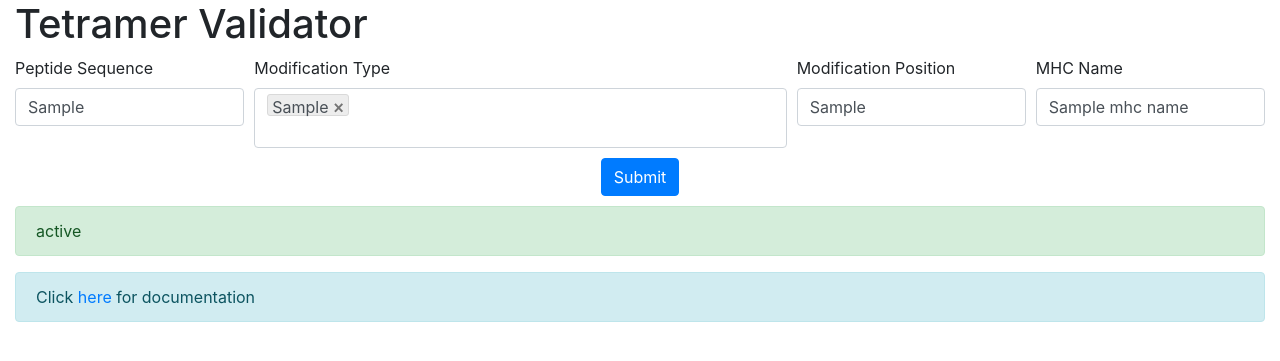
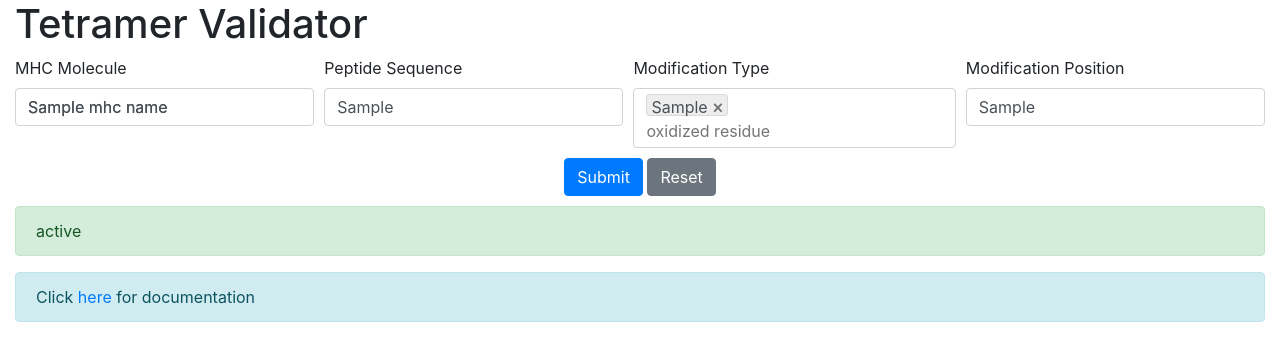
Before and after one commit to IEDB/tetramer-validator, a Flask app: template tetramer_validator/templates/base.html in a window 1280 px wide. Shown: the top 361 px of the page. Run offline with Flask 2, Linux system fonts and the light colour scheme; the template is opened without the code that fills it: most values are stand-ins (such as "Sample title", 1, 10 or a date in 2020); data that the repository does not hold is empty; parts of the project's set-up code (start-up, migrations or seed data) failed here and were passed over; some libraries are stand-ins or nearby versions.

Commit message:
Added placeholder, Reset button, moved MHC molecule field to leftmost side

```diff
--- a/tetramer_validator/templates/base.html
+++ b/tetramer_validator/templates/base.html
@@ -19,27 +19,25 @@
     <h1> Tetramer Validator </h1>
     <form method="GET" class="form-horizontal" action="{{url_for('output')}}">
       <div class="form-row center-block">
+        <div class="col" id="MHC_display">
+          <label for="MHC Molecule">MHC Molecule</label>
+          <input name="mhc_name" type="text" class="twitter-typeahead form-control" id="mhc_name" value="{{mhc_name}}" placeholder="HLA-A*02:01">
+          <script src="static/MHC_display.js"> </script>
+        </div>
         <div class="col">
           <label for="Peptide Sequence">Peptide Sequence</label>
-          <input name="pep_seq" type="text" class="form-control" id="pep_seq" value="{{pep_seq}}">
+          <input name="pep_seq" type="text" class="form-control" id="pep_seq" value="{{pep_seq}}" placeholder="NLVPMVATV">
         </div>
         <div class="col" id="PTM_display">
           <label for="Modification Type">Modification Type</label>
 
-          <input name="mod_type" type="text" class="twitter-typeahead form-control" id="mod_type"  autocomplete="off" spellcheck="false" value="{{mod_type}}">
+          <input name="mod_type" type="text" class="twitter-typeahead form-control" id="mod_type"  autocomplete="off" spellcheck="false" value="{{mod_type}}" placeholder="oxidized residue">
           <script src="/static/PTM_display.js"> </script>
         </div>
         <div class="col">
           <label for="Modification Position">Modification Position</label>
-          <input name="mod_pos" type="text" class="form-control" id="mod_pos" value="{{mod_pos}}">
+          <input name="mod_pos" type="text" class="form-control" id="mod_pos" value="{{mod_pos}}" placeholder="M5">
         </div>
-
-        <div class="col" id="MHC_display">
-          <label for="MHC Name">MHC Name</label>
-          <input name="mhc_name" type="text" class="twitter-typeahead form-control" id="mhc_name" value="{{mhc_name}}">
-          <script src="static/MHC_display.js"> </script>
-        </div>
-
       </div>
       <style>
         .form-actions {
@@ -49,6 +47,11 @@
       </style>
       <div class="form-actions">
         <button type="submit" class="btn btn-primary">Submit</button>
+        <button type="reset" class="btn btn-secondary"> Reset
+        <script>
+        $(".form-horizontal").trigger("reset");
+        </script>
+        </button>
       </div>
 
     </form>
```
Also changed, not shown: 1 other file.
